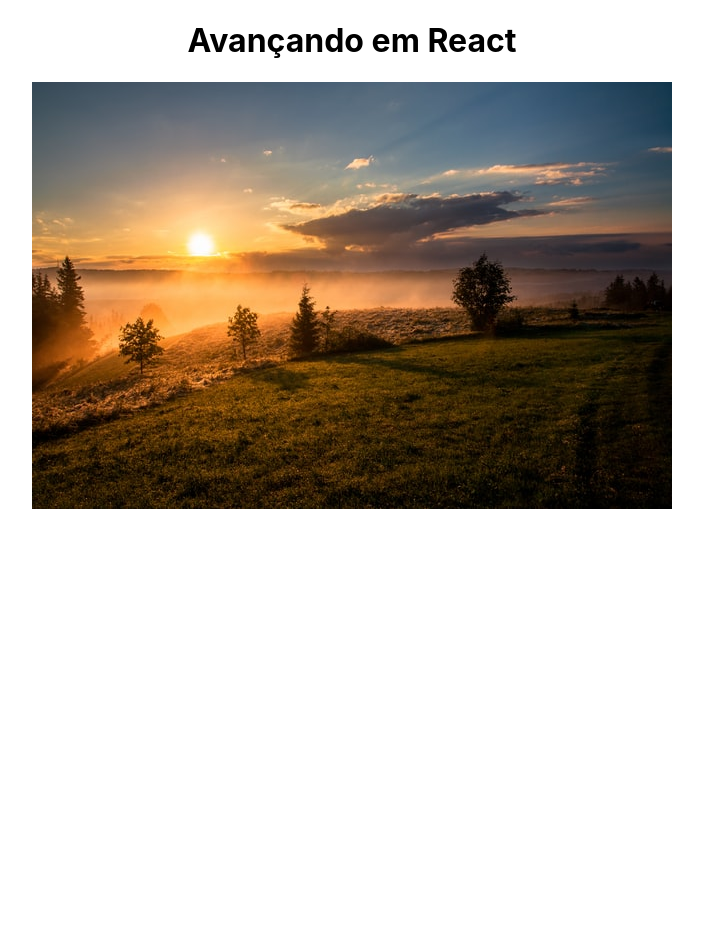
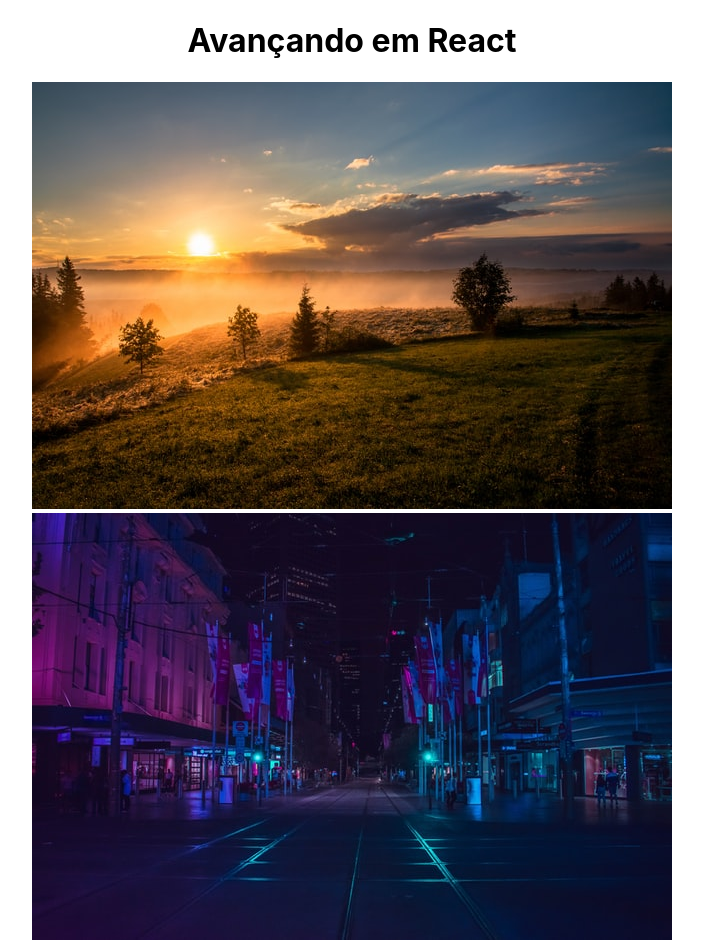
Before and after one commit to PatrikAlmeida/react, a React (Create React App) app in the folder avancando/: page / in a window 1280 px wide. Shown: the top 952 px of the page, without its empty margins (288-991 px from the left). Before the commit the page ends 800 px from the top, so only its background shows below. Built offline with nearby package versions, Linux system fonts and the light colour scheme.

Commit message:
imagens em asset

```diff
--- a/avancando/src/App.js
+++ b/avancando/src/App.js
@@ -1,4 +1,6 @@
 import './App.css';
+
+import City from './assets/city.jpg'
 
 function App() {
   return (
@@ -8,6 +10,10 @@ function App() {
       <div>
       <img src="/img1.jpg" alt="Paisagem" />
       </div>
+      {/* Imagem em asset */}
+      <div>
+      <img src={City} alt="Cidade" />
+      </div>
     </div>
   );
 }
--- a/avancando/src/index.css
+++ b/avancando/src/index.css
@@ -5,6 +5,7 @@ body {
     sans-serif;
   -webkit-font-smoothing: antialiased;
   -moz-osx-font-smoothing: grayscale;
+  padding-bottom: 500px;
 }
 
 code {
```
